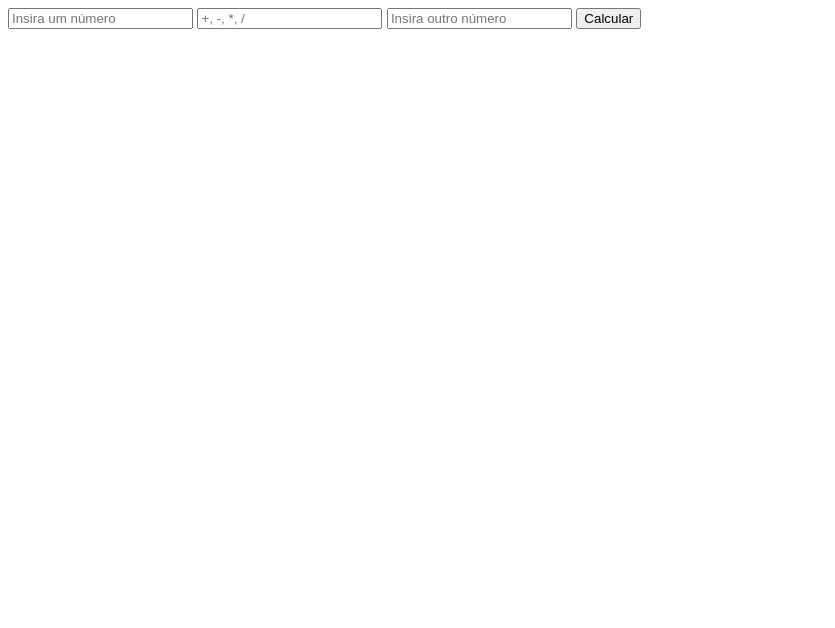
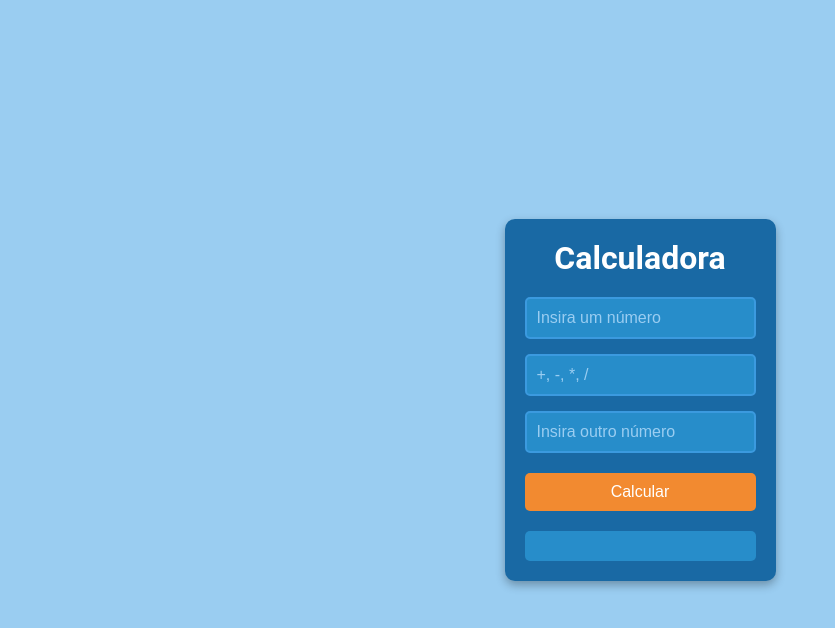
Before and after one commit to joaoveasey/pipeline-ci-cd, a website: page src/index.html in a window 1280 px wide. Shown: the whole page, without its empty margins (0-835 px from the left). Drawn offline with Linux system fonts and the light colour scheme.

Commit message:
correções e melhoria na interface

```diff
--- a/src/index.html
+++ b/src/index.html
@@ -3,16 +3,30 @@
 <head>
     <meta charset="UTF-8">
     <meta name="viewport" content="width=device-width, initial-scale=1.0">
-    <title>Calculadora</title>
+    <title>Calculadora
+    </title>
     <link rel="stylesheet" href="style.css">
 </head>
 <body>
-    <div class="calculator">
-        <input type="number" id="numberA" placeholder="Insira um número">
-        <input type="text" id="operation" placeholder="+, -, *, /" maxlength="1">
-        <input type="number" id="numberB" placeholder="Insira outro número">
-        <button id="calculateButton">Calcular</button>
-        <div class="result" id="result"></div>
+    <div class="container">
+        <h1>Calculadora</h1>
+        <div class="calculator">
+            <div class="input-group">
+                <input type="number" id="numberA" class="input-field" placeholder="Insira um número">
+            </div>
+            <div class="input-group">
+                <input type="text" id="operation" class="input-field" placeholder="+, -, *, /" maxlength="1">
+            </div>
+            <div class="input-group">
+                <input type="number" id="numberB" class="input-field" placeholder="Insira outro número">
+            </div>
+            <div class="button-group">
+                <button id="calculateButton" class="calculate-button">Calcular</button>
+            </div>
+            <div class="result-container">
+                <div class="result" id="result"></div>
+            </div>
+        </div>
     </div>
     <script type="module" src="index.js"></script>
 </body>
--- a/src/index.js
+++ b/src/index.js
@@ -14,13 +14,13 @@ document.getElementById('calculateButton').addEventListener('click', () => {
             result = soma(numberA, numberB);
             break;
         case '-':
-            result = subtracao(numberA - numberB);
+            result = subtracao(numberA, numberB);
             break;
         case '*':
-            result = multiplicacao(numberA * numberB);
+            result = multiplicacao(numberA, numberB);
             break;
         case '/':
-            result = divisao(numberA / numberB);
+            result = divisao(numberA, numberB);
             break;
         default:
             result = 'Operação inválida!';
--- a/src/style.css
+++ b/src/style.css
@@ -1,3 +1,91 @@
+@import "./vars.css";
+
 * {
-    font-family: sans-serif;
+    margin: 0;
+    padding: 0;
+    font-family: system-ui, -apple-system, BlinkMacSystemFont, 'Segoe UI', Roboto, Oxygen, Ubuntu, Cantarell, 'Open Sans', 'Helvetica Neue', sans-serif'
 }
+
+body {
+    font-family: var(--font-robot), sans-serif;
+    background-color: var(--color-bg);
+    color: var(--color-text);
+    display: flex;
+    justify-content: center;
+    align-items: center;
+    height: 100vh;
+    margin: 0;
+}
+
+/* Contêiner principal */
+.container {
+    text-align: center;
+    background-color: var(--color-dark);
+    padding: 20px;
+    border-radius: 10px;
+    box-shadow: 0 4px 10px rgba(0, 0, 0, 0.3);
+}
+
+/* Título da calculadora */
+h1 {
+    color: #fff;
+    margin-bottom: 20px;
+}
+
+/* Estilo dos grupos de entrada */
+.input-group {
+    margin-bottom: 15px;
+}
+
+.input-field {
+    width: 90%;
+    padding: 10px;
+    font-size: 1rem;
+    border: 2px solid var(--color-secondary);
+    border-radius: 5px;
+    background-color: var(--color-primary);
+    color: var(--color-text);
+    outline: none;
+}
+
+.input-field::placeholder {
+    color: var(--color-bg);
+}
+
+/* Estilo do botão de calcular */
+.button-group {
+    margin-top: 20px;
+}
+
+.calculate-button {
+    width: 100%;
+    padding: 10px;
+    font-size: 1rem;
+    background-color: var(--color-button);
+    color: var(--color-text);
+    border: none;
+    border-radius: 5px;
+    cursor: pointer;
+    transition: background-color 0.3s ease;
+}
+
+.calculate-button:hover {
+    background-color: var(--color-button-hover);
+}
+
+.result-container {
+    margin-top: 20px;
+    background-color: var(--color-primary);
+    padding: 15px;
+    border-radius: 5px;
+}
+
+.result-label {
+    font-weight: bold;
+    margin-bottom: 10px;
+}
+
+.result {
+    font-size: 1.5rem;
+    color: #fff;
+}
--- /dev/null
+++ b/src/vars.css
@@ -0,0 +1,11 @@
+:root {
+    --color-text: #fff;
+    --color-primary: #278dca;
+    --color-secondary: #3b9adf;
+    --color-dark: #1969a4;
+    --color-bg: #9acdf1;
+    --color-button: #f28a30;
+    --color-button-hover: #d97720;
+    --highlight-color: #5cb7f2;
+    --font-robot: "Roboto";
+}
```
